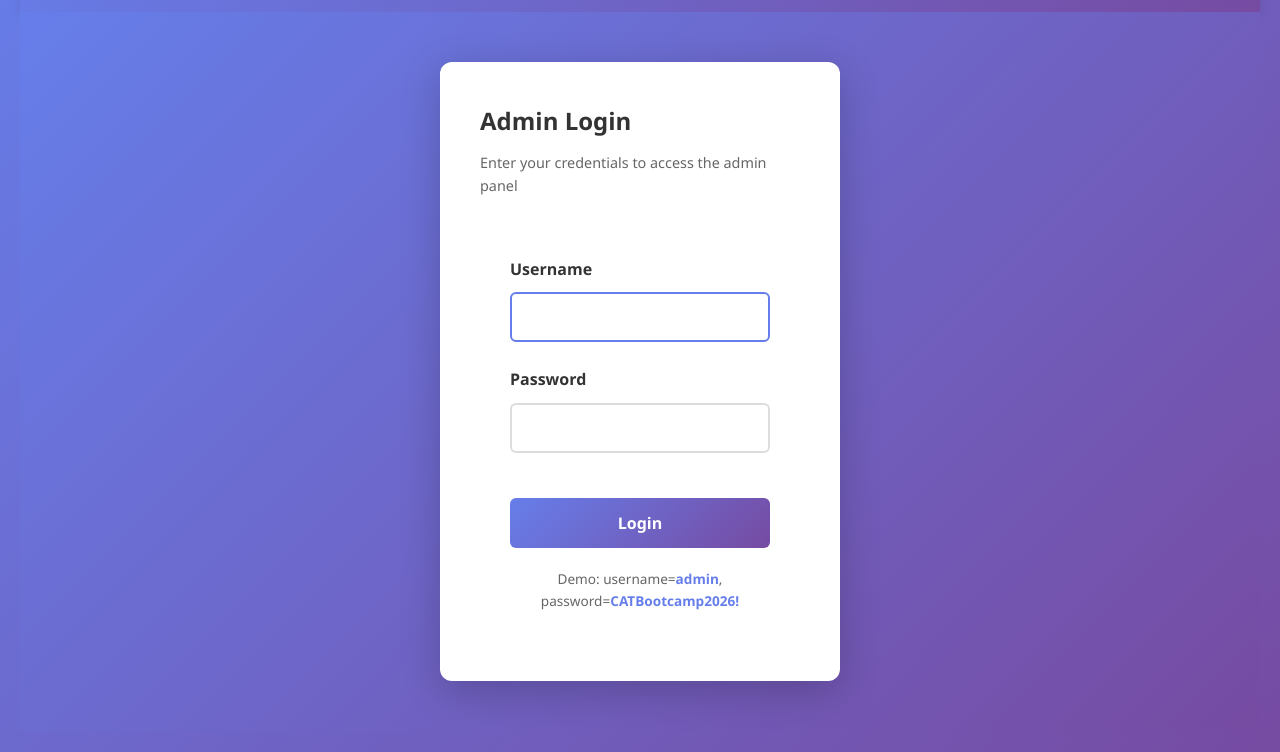
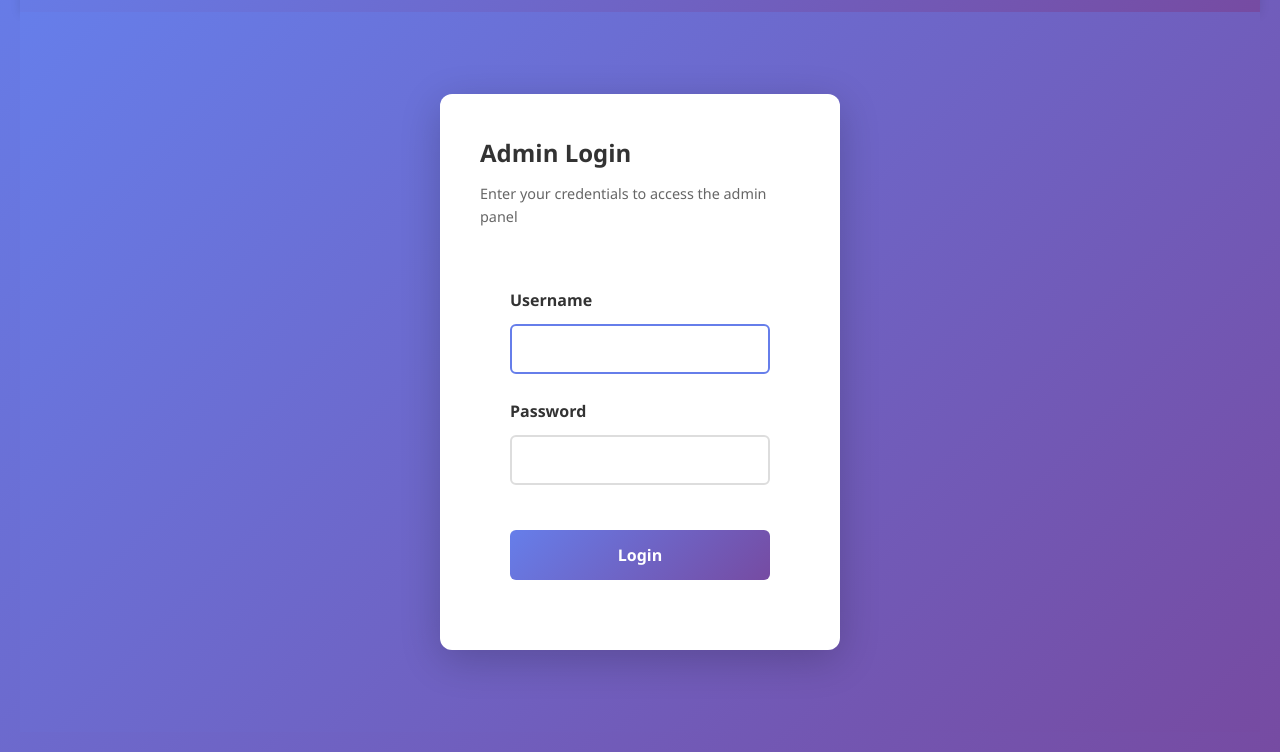
Before and after one commit to microsoft/CATBootcampFeedback, a plain HTML site: page admin.html in a window 1280 px wide. Shown: the part 103-855 px from the top of the page. Drawn offline with nearby package versions, Linux system fonts and the light colour scheme.

Commit message:
Security: Remove demo credentials from admin login screen
- Removed hardcoded demo username/password from admin.html
- Credentials now only stored in secure desktop file
- Old password (CATBootcamp2026!) was already rotated and invalid
- Improves security posture by not displaying any credentials in UI

Co-Authored-By: Claude Sonnet 4.5 <noreply@anthropic.com>

```diff
--- a/admin.html
+++ b/admin.html
@@ -36,7 +36,6 @@
                     </div>
                     <div class="error-message" id="loginError"></div>
                     <button type="submit" class="btn btn-primary btn-block">Login</button>
-                    <p class="login-help">Demo: username=<strong>admin</strong>, password=<strong>CATBootcamp2026!</strong></p>
                 </form>
             </div>
         </div>
```
